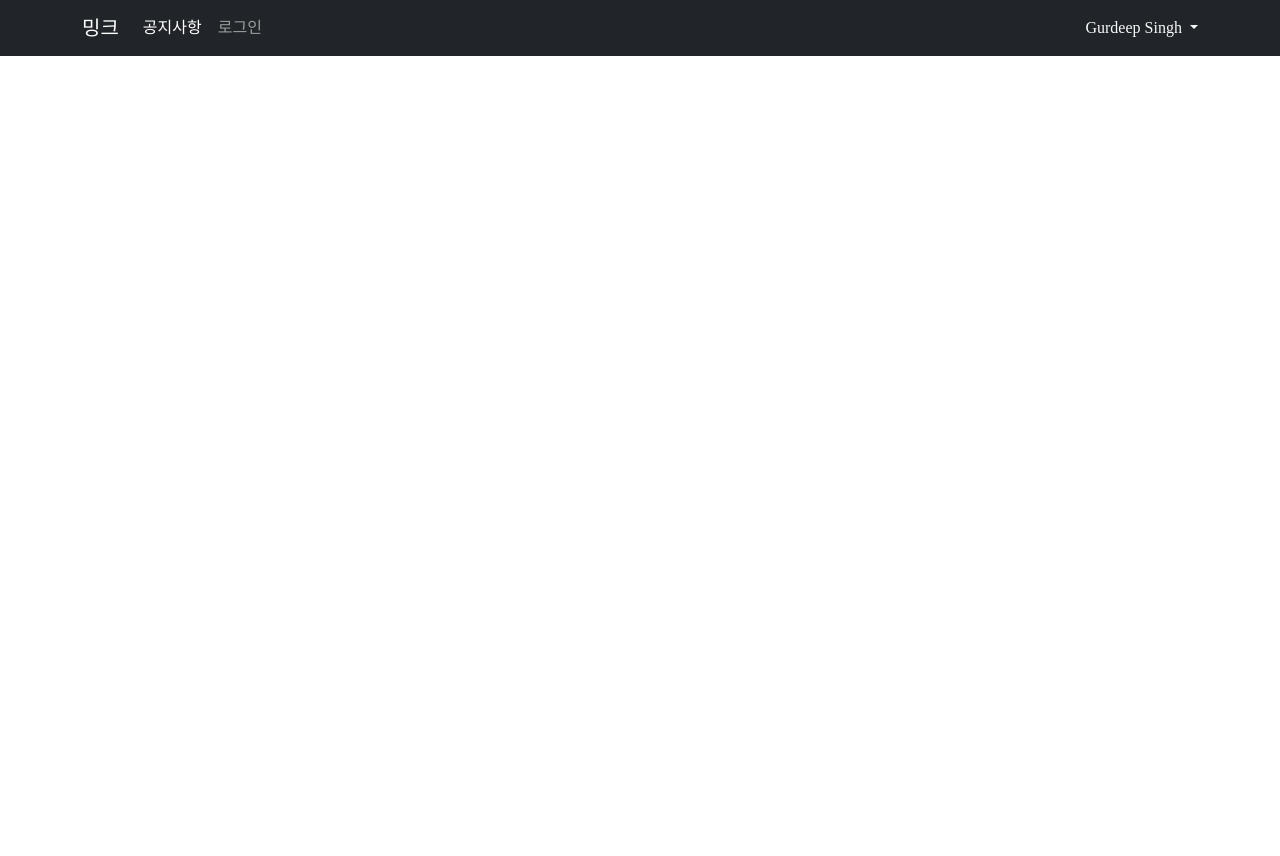
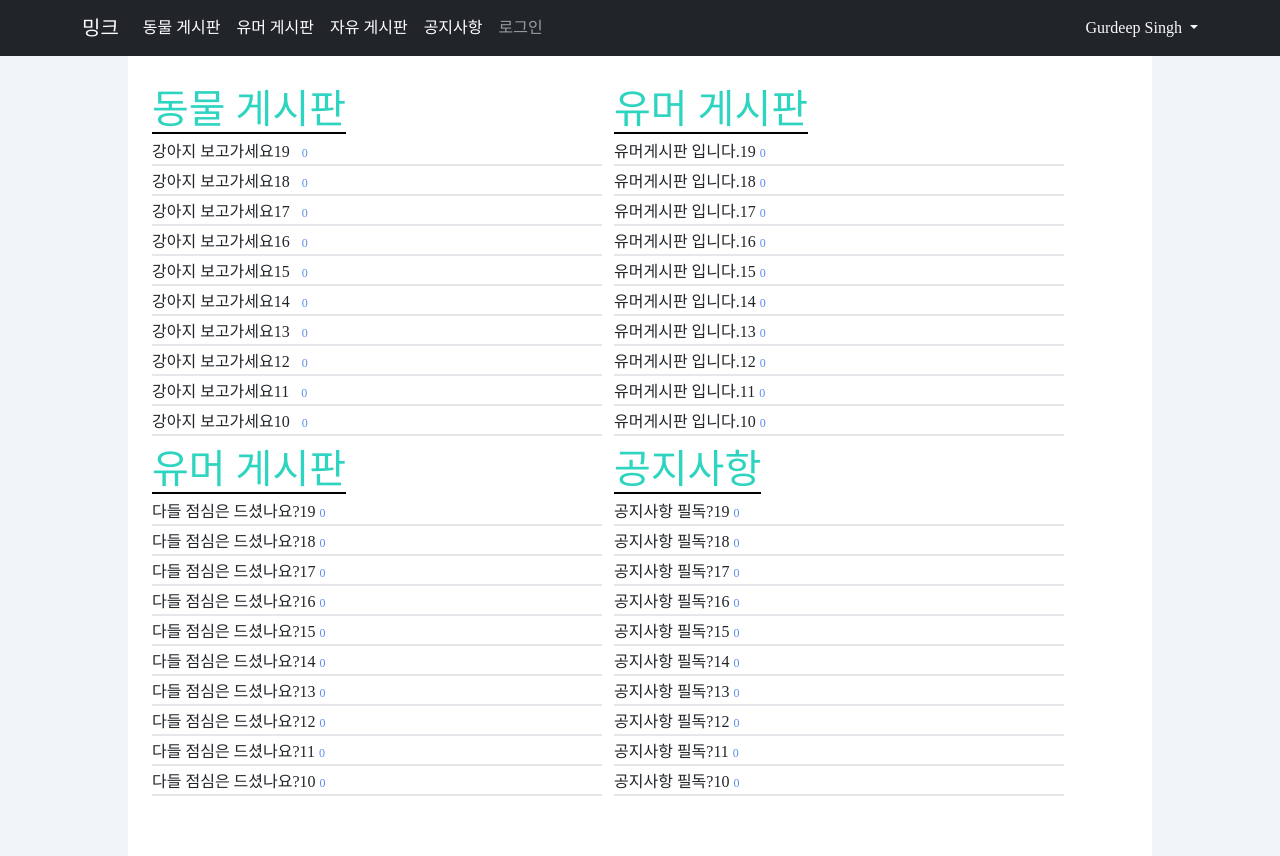
Before and after one commit to rlaalsrbaa/sadsad, a Django app: page / in a window 1280 px wide. Before the commit the page ends 56 px from the top, so only its background shows below. Run offline with Django 4.2, Linux system fonts and the light colour scheme; data comes from the database, SQL or seed files in the repository; data that the repository does not hold is empty; some libraries are stand-ins or nearby versions; some web fonts are replaced.

Commit message:
1차 디자인 완료

```diff
--- a/accounts/views.py
+++ b/accounts/views.py
@@ -18,6 +18,7 @@ from accounts.forms import SignupForm, FindUsernameForm
 
 @logout_required
 def login(request: HttpRequest):
+
     return LoginView.as_view(template_name="accounts/login.html")(request)
 
 @logout_required
@@ -30,7 +31,7 @@ def signup(request: HttpRequest):
             messages.success(request, "회원가입 환영합니다.")
             # signed_user.send_welcome_email()  # FIXME: Celery로 처리하는 것을 추천.
             next_url = request.GET.get('next', '/')
-            return redirect('index')
+            return redirect(next_url)
     else:
         form = SignupForm()
     return render(request, 'accounts/signup.html', {
--- a/base/templates/_form.html
+++ b/base/templates/_form.html
@@ -11,7 +11,7 @@
         <form action="" method="POST" enctype="multipart/form-data">
             {% csrf_token %}
             {% bootstrap_form form %}
-            <button type="submit" class="btn btn-primary">
+            <button type="submit" class="btn btn-outline-primary">
                 {{ submit_label|default:"Submit" }}
             </button>
         </form>
--- a/base/templates/home/main.html
+++ b/base/templates/home/main.html
@@ -1,4 +1,89 @@
 {% extends "layout.html" %}
 
 {% block content%}
+<section class="section-main-index">
+    <div class="t-bg-slate-100 t-min-h-screen">
+        <div class="t-bg-white t-pl-6 t-pr-6 t-pt-6 t-max-w-screen-lg t-min-h-screen t-m-auto">
+            <div class="t-flex t-flex-wrap">
+                <!-- 동물게시판 시작 -->
+                {% if animal_index %}
+                <div style="width:450px;" class=" t-mr-3">
+                    <a href="{% url 'board:category' 4 %}"
+                       class="t-text-teal-400 fs-1 t-my-2 t-border-b-2 t-border-black t-w-max">동물 게시판</a>
+                    <div>
+                        {% for animal in animal_index %}
+                        <div class="t-mb-1 t-cursor-pointer t-border-b-2 border-indigo-500"
+                             onclick="location.href='{% url 'board:detail' animal.board_id animal.id%}'">
+                            <div class=" t-w-max">
+                                <span class="text-base t-h-5 t-leading-1 t-mr-2">{{ animal.subject}}</span>
+                                <span class="t-text-xs t-text-blue-600/75">{{ animal.comment.count}}</span>
+                            </div>
+                        </div>
+                        {%endfor%}
+                    </div>
+                </div>
+                {%endif%}
+                <!-- 동물게시판 끝 -->
+                <!-- 유머게시판 시작 -->
+                {% if humor_index %}
+                <div style="width:450px;">
+                    <a href="{% url 'board:category' 3 %}"
+                       class="t-text-teal-400 fs-1 t-my-2 t-border-b-2 t-border-black t-w-max">유머 게시판</a>
+                    <div>
+                        {% for humor in humor_index %}
+                        <div class="t-mb-1 t-cursor-pointer t-border-b-2 border-indigo-500"
+                             onclick="location.href='{% url 'board:detail' humor.board_id humor.id%}'">
+                            <div class=" t-w-max">
+                                <span class="text-base t-h-5 t-leading-1">{{ humor.subject}}</span>
+                                <span class="t-text-xs t-text-blue-600/75">{{ humor.comment.count}}</span>
+                            </div>
+                        </div>
+                        {%endfor%}
+                    </div>
+                </div>
+                {%endif%}
+                <!-- 유머게시판 끝 -->
+                <!-- 자유게시판 시작 -->
+                {% if free_index %}
+                <div style="width:450px;" class="t-mr-3">
+                    <a href="{% url 'board:category' 2 %}"
+                       class="t-text-teal-400 fs-1 t-my-2 t-border-b-2 t-border-black t-w-max">유머 게시판</a>
+                    <div>
+                        {% for free in free_index %}
+                        <div class="t-mb-1 t-cursor-pointer t-border-b-2 border-indigo-500"
+                             onclick="location.href='{% url 'board:detail' free.board_id free.id%}'">
+                            <div class=" t-w-max">
+                                <span class="text-base t-h-5 t-leading-1">{{ free.subject}}</span>
+                                <span class="t-text-xs t-text-blue-600/75">{{ free.comment.count}}</span>
+                            </div>
+                        </div>
+                        {%endfor%}
+                    </div>
+                </div>
+                {%endif%}
+                <!-- 자유게시판 끝 -->
+                <!-- 공지사항 시작 -->
+                {% if notice_index %}
+                <div style="width:450px;">
+                    <a href="{% url 'board:category' 1 %}"
+                       class="t-text-teal-400 fs-1 t-my-2 t-border-b-2 t-border-black t-w-max">공지사항</a>
+                    <div>
+                        {% for notice in notice_index %}
+                        <div class="t-mb-1 t-cursor-pointer t-border-b-2 border-indigo-500"
+                             onclick="location.href='{% url 'board:detail' notice.board_id notice.id%}'">
+                            <div class=" t-w-max">
+                                <span class="text-base t-h-5 t-leading-1">{{ notice.subject}}</span>
+                                <span class="t-text-xs t-text-blue-600/75">{{ notice.comment.count}}</span>
+                            </div>
+                        </div>
+                        {%endfor%}
+                    </div>
+                </div>
+                {%endif%}
+                <!-- 공지사항 끝 -->
+            </div>
+        </div>
+    </div>
+
+</section>
 {% endblock %}
--- a/base/templates/layout.html
+++ b/base/templates/layout.html
@@ -45,13 +45,22 @@
             <div class="collapse navbar-collapse" id="navbarMobileToggle">
                 <ul class="navbar-nav me-auto mb-2 mb-lg-0">
                     <li class="nav-item">
-                        <a class="nav-link active" aria-current="page" href="{% url 'board:notice' %}">공지사항</a>
+                        <a class="nav-link active" aria-current="page" href="{% url 'board:category' 4%}">동물 게시판</a>
+                    </li>
+                    <li class="nav-item">
+                        <a class="nav-link active" aria-current="page" href="{% url 'board:category' 3%}">유머 게시판</a>
+                    </li>
+                    <li class="nav-item">
+                        <a class="nav-link active" aria-current="page" href="{% url 'board:category' 2%}">자유 게시판</a>
+                    </li>
+                    <li class="nav-item">
+                        <a class="nav-link active" aria-current="page" href="{% url 'board:category' 1%}">공지사항</a>
                     </li>
                     <li class="nav-item">
                         {% if user.is_authenticated %}
                         <a class="nav-link" href="{% url 'accounts:logout' %}">{{ user.username }}(로그아웃)</a>
                         {% else %}
-                        <a class="nav-link" href="{% url 'accounts:login'%}">로그인</a>
+                        <a class="nav-link" href="{% url 'accounts:login'%}?next={{ request.path }}">로그인</a>
                         {% endif %}
                     </li>
                 </ul>
--- a/base/views.py
+++ b/base/views.py
@@ -1,7 +1,34 @@
+from django.core.paginator import Paginator
 from django.http import HttpRequest
-from django.shortcuts import render
+from django.shortcuts import render, get_object_or_404
+
+from board.models import Board, Article
 
 
 def index(request: HttpRequest):
+    board = Board.objects.all()
+    page = request.GET.get('page', '1')  # 페이지
 
-    return render(request, "home/main.html")
+    notice_index = Article.objects.filter(board=1).order_by('-id')
+    paginator = Paginator(notice_index, 10)  # 페이지당 10개씩 보여주기
+    notice_index_page_obj = paginator.get_page(page)
+
+    free_index = Article.objects.filter(board=2).order_by('-id')
+    paginator = Paginator(free_index, 10)  # 페이지당 10개씩 보여주기
+    free_index_page_obj = paginator.get_page(page)
+
+    humor_index = Article.objects.filter(board=3).order_by('-id')
+    paginator = Paginator(humor_index, 10)  # 페이지당 10개씩 보여주기
+    humor_index_page_obj = paginator.get_page(page)
+
+    animal_index = Article.objects.filter(board=4).order_by('-id')
+    paginator = Paginator(animal_index, 10)  # 페이지당 10개씩 보여주기
+    animal_index_page_obj = paginator.get_page(page)
+
+    context = {'notice_index': notice_index_page_obj,
+               'free_index': free_index_page_obj,
+               'humor_index': humor_index_page_obj,
+               'animal_index': animal_index_page_obj,
+               'board': board,
+               }
+    return render(request, "home/main.html", context)
--- a/board/templates/board/article_form.html
+++ b/board/templates/board/article_form.html
@@ -2,11 +2,11 @@
 
 {% block content %}
 <div class="container">
-    <h5 class="my-3 border-bottom pb-2">게시글 등록</h5>
+    <h1 class="t-mt-3">게시글 등록</h1>
     <form method="post" class="post-form my-3">
         {% csrf_token %}
         {{ form.as_p }}
-        <button type="submit" class="btn btn-primary">저장하기</button>
+        <button type="submit" class="t-mt-3 btn btn-outline-primary">저장하기</button>
     </form>
 </div>
 {% endblock %}
--- a/board/templates/board/article_list.html
+++ b/board/templates/board/article_list.html
@@ -18,7 +18,7 @@
                 </div>
                 {% if request.user.is_authenticated %}
                 <div class="t-g-col-4  t-flex t-justify-end">
-                    <a href=" {% url 'board:write' board.id%}" class="btn btn-primary" style="margin-top:30px;">글 작성</a>
+                    <a href=" {% url 'board:write' board.id%}" class="t-mt-3 btn btn-outline-primary">글 작성</a>
                 </div>
                 {%endif%}
             </div>
--- a/board/urls.py
+++ b/board/urls.py
@@ -3,7 +3,7 @@ from . import views
 app_name = 'board'
 
 urlpatterns = [
-    path('1/', views.notice, name='notice'),
+    path('<int:board_id>/', views.category, name='category'),
     path('<int:board_id>/article/<int:article_id>/', views.article_detail, name='detail'),
     path('<int:board_id>/article/<int:article_id>/comment/write/', views.comment_write, name='comment_write'),
     path('<int:board_id>/article/<int:article_id>/comment/<int:comment_id>/delete/', views.comment_delete, name='comment_delete'),
--- a/board/views.py
+++ b/board/views.py
@@ -14,13 +14,12 @@ from board.models import Board, Article, Comment
 from accounts.models import User
 
 
-def notice(request: HttpRequest):
-    return article_list(request, 1)
+def category(request: HttpRequest, board_id):
+    return article_list(request, board_id)
 
 
 def article_list(request: HttpRequest, board_id):
     board = get_object_or_404(Board, id=board_id)
-    comment = get_object_or_404(Board)
 
     kw = request.GET.get('kw', '')
     page = request.GET.get('page', '1')  # 페이지
@@ -36,7 +35,6 @@ def article_list(request: HttpRequest, board_id):
 
     context = {'article_list': page_obj,
                'board': board,
-               'comment': comment,
                }
     return render(request, 'board/article_list.html', context)
 
```
Also changed, not shown: accounts/templates/accounts/find_username.html (+8 -10 lines), accounts/templates/accounts/login.html (+15 -13 lines), board/templates/board/article_detail.html (+12 -13 lines), base/static/tailwind.output.css, board/migrations/0002_article.py.
